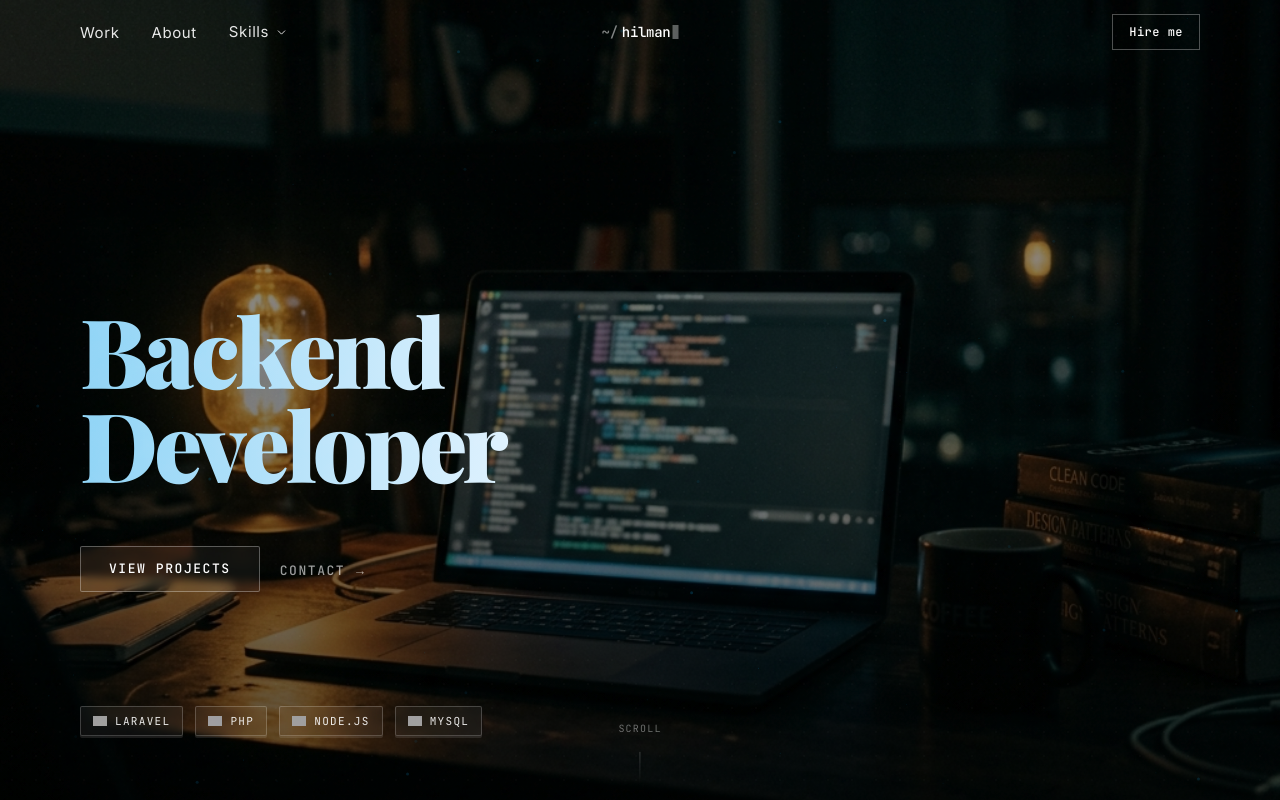
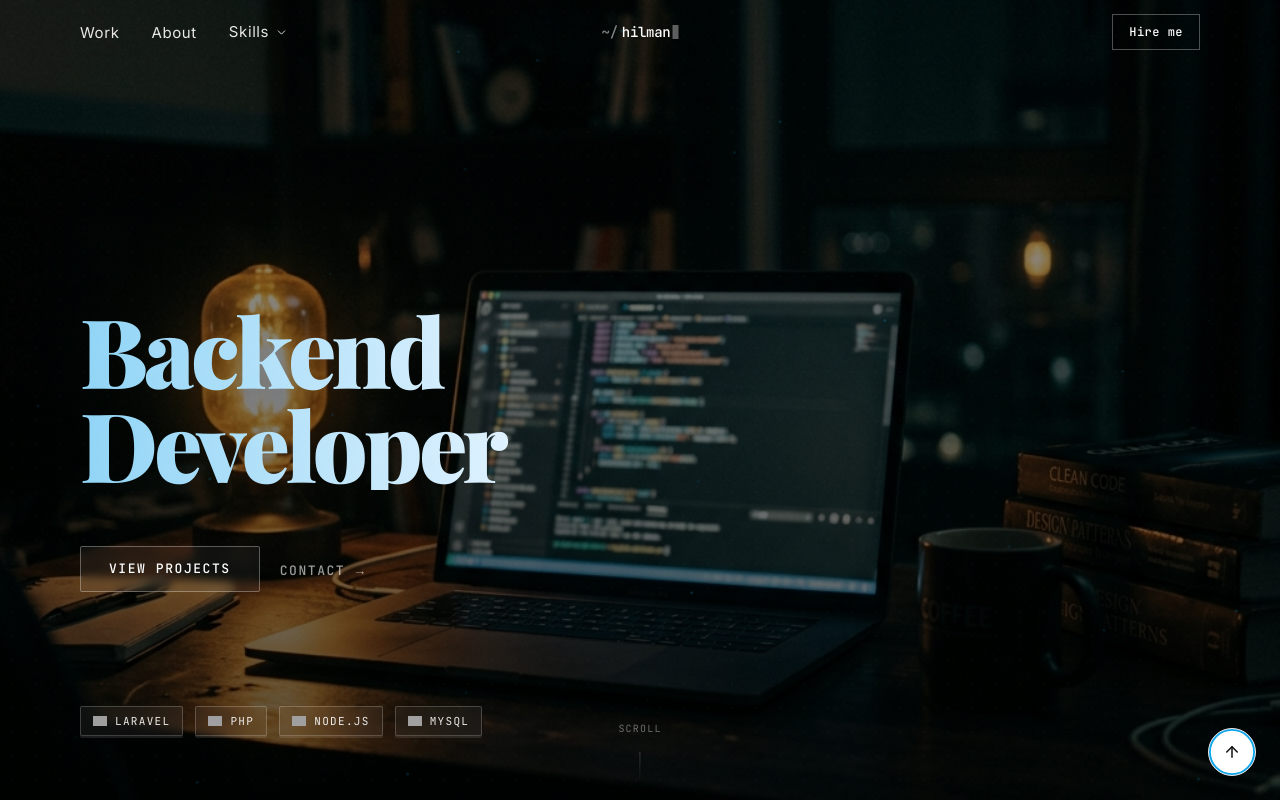
Before and after one commit to kaz-hero123/hilman-portfolio, a Next.js app: page / in a window 1280 px wide. Shown: the top 800 px of the page. Built offline with nearby package versions, Linux system fonts and the light colour scheme; grey boxes are pictures that could not be loaded.

Commit message:
chore(layout): integrate global ui components and providers

```diff
--- a/src/app/layout.tsx
+++ b/src/app/layout.tsx
@@ -4,6 +4,7 @@ import { Nav } from '@/components/Nav'
 import { SmoothScroll } from '@/components/providers/SmoothScroll'
 import { Noise } from '@/components/ui/Noise'
 import { CustomCursor } from '@/components/ui/CustomCursor'
+import { ScrollToTop } from '@/components/ui/ScrollToTop'
 import './globals.css'
 
 export const metadata: Metadata = {
@@ -52,6 +53,7 @@ export default function RootLayout({
           </a>
           <Nav />
           {children}
+          <ScrollToTop />
         </SmoothScroll>
       </body>
     </html>
```
